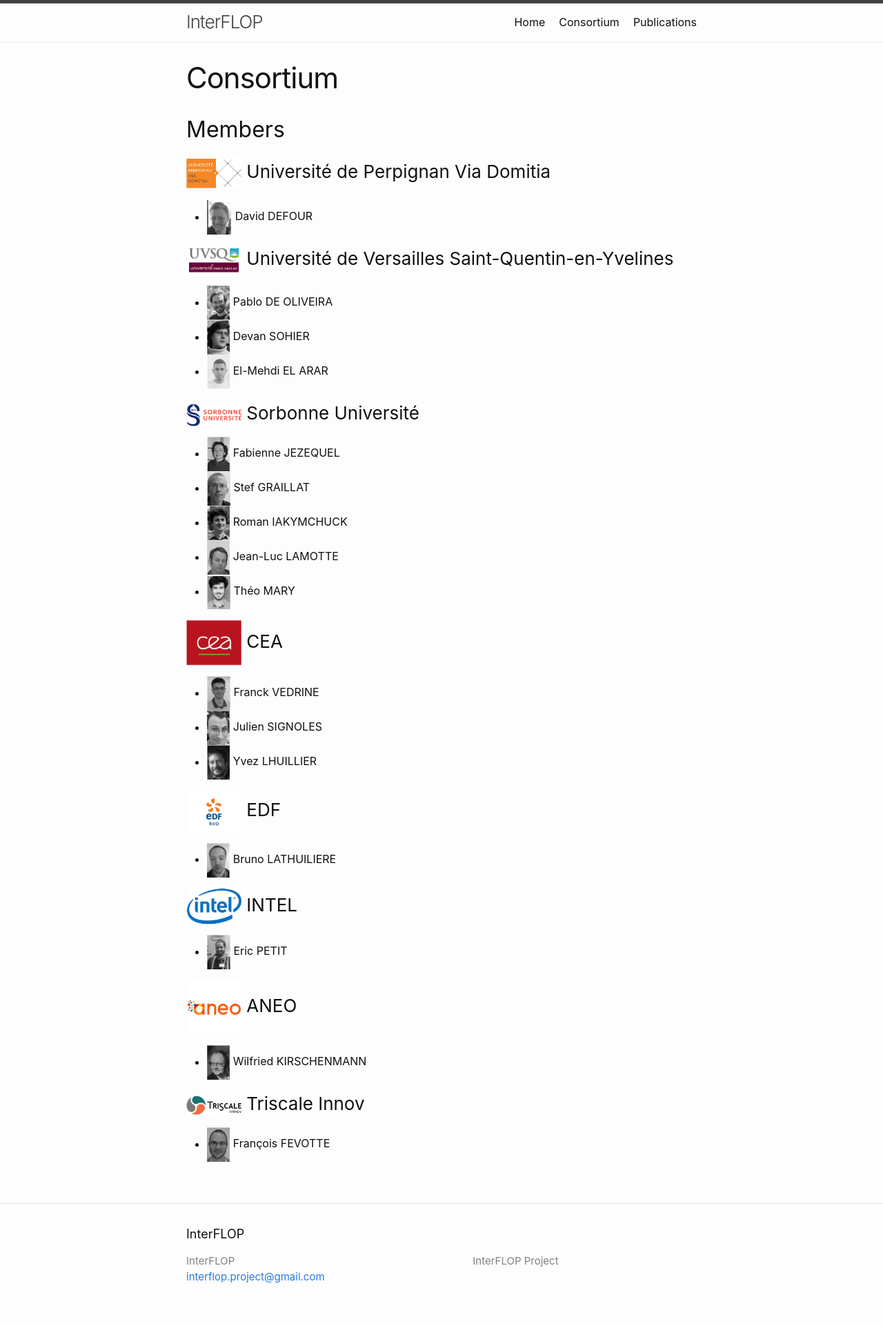
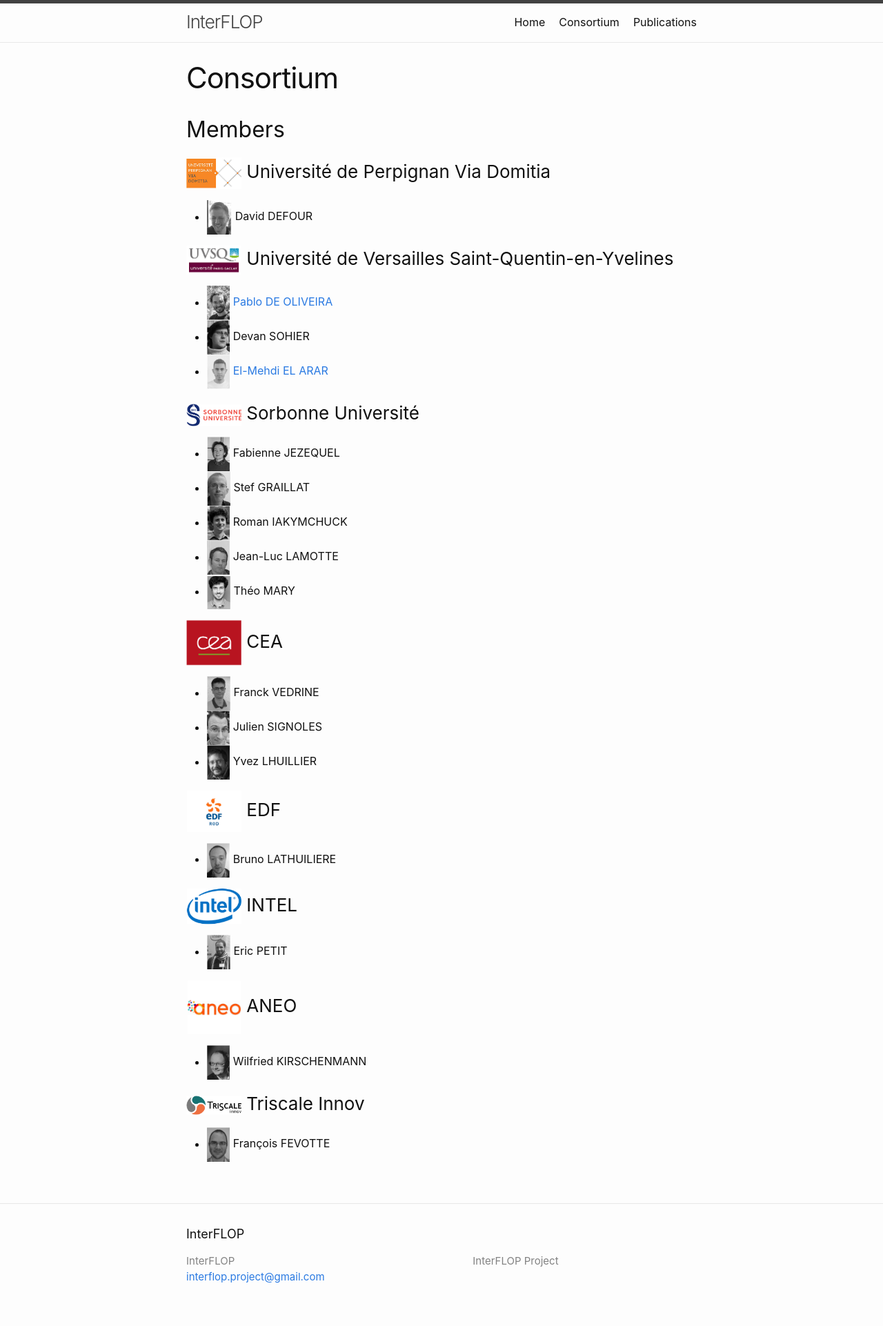
Before and after one commit to interflop/interflop, a Jekyll site: the page built from consortium.md, in a window 1280 px wide. Shown: the whole page at 69% size. Built offline with Jekyll 4.4.1, drawn with Linux system fonts in a browser that asks for light colours.

Commit message:
Add webpages

```diff
--- a/consortium.md
+++ b/consortium.md
@@ -10,9 +10,9 @@
 - ![Image](/images/dd.png){: height="50" } David DEFOUR
 
 ### ![Image](/images/uvsq.png){: width="80" } Université de Versailles Saint-Quentin-en-Yvelines
-- ![Image](/images/po.png){: height="50" } Pablo DE OLIVEIRA
+- ![Image](/images/po.png){: height="50" } [Pablo DE OLIVEIRA](https://www.sifflez.org)
 - ![Image](/images/ds.png){: height="50" } Devan SOHIER
-- ![Image](/images/elea.png){: height="50" } El-Mehdi EL ARAR
+- ![Image](/images/elea.png){: height="50" } [El-Mehdi EL ARAR](https://mehdielarar.github.io)
 
 ### ![Image](/images/su.png){: width="80" } Sorbonne Université
 - ![Image](/images/fj.png){: height="50" } Fabienne JEZEQUEL
```
